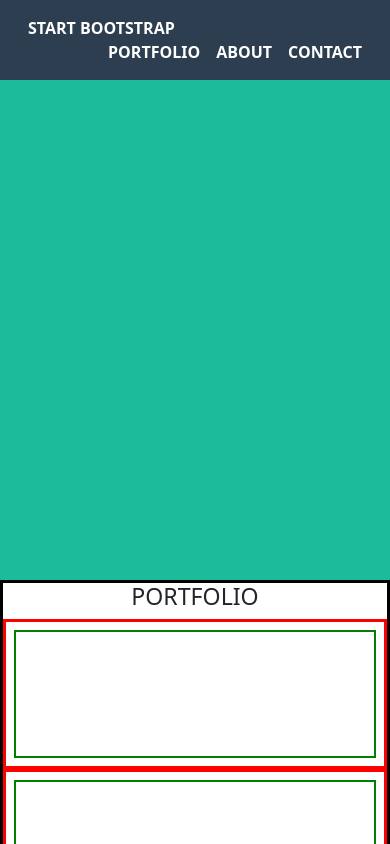
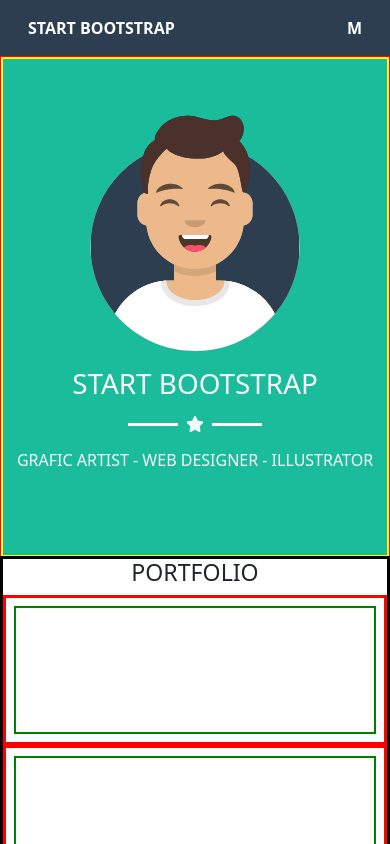
Before and after one commit to RoccoCerro/html-css-bootstrap-freelancer, a plain HTML site: page index.html in a window 390 px wide. Shown: the top 844 px of the page. Drawn offline with nearby package versions, Linux system fonts and the light colour scheme.

Commit message:
FEAT hero

```diff
--- a/css/app.css
+++ b/css/app.css
@@ -3,9 +3,6 @@
 }
 
 /* RESET */
-ul,li,menu {
-    list-style: none;
-}
 
 /* LAYOUT */
 .container_free {
@@ -37,6 +34,18 @@ ul,li,menu {
 .hero {
     background-color: var(--background-hero);
     width: 100%;
+
+    & img {
+        width: 230px;
+    }
+
+    & hr {
+        width: 50px;
+        height: 3px;
+        margin: 0;
+        color: white;
+        opacity: 1;
+    }
 }
 
 /* STYLE ABOUT */
@@ -83,6 +92,10 @@ ul,li,menu {
     }
 }
 
+::placeholder {
+    color: black;
+}
+
 /* STYLE FOOTER */
 .connections {
     background-color: #3A546D;
@@ -97,6 +110,11 @@ ul,li,menu {
 /* DEBUG */
 .debug .hero {
     height: 500px;
+    border: 1px solid red;
+}
+.debug .hero .container-sm {
+    height: 500px;
+    border: solid 2px yellow;
 }
 
 .debug [class^=col] {
--- a/index.html
+++ b/index.html
@@ -7,6 +7,13 @@
     <link href="https://cdn.jsdelivr.net/npm/bootstrap@5.0.2/dist/css/bootstrap.min.css" rel="stylesheet" integrity="sha384-EVSTQN3/azprG1Anm3QDgpJLIm9Nao0Yz1ztcQTwFspd3yD65VohhpuuCOmLASjC" crossorigin="anonymous">
     <title>Bootstrap</title>
     <link rel="stylesheet" href="./css/app.css">
+    <link
+        rel="stylesheet"
+        href="https://cdnjs.cloudflare.com/ajax/libs/font-awesome/6.5.1/css/all.min.css"
+        integrity="sha512-DTOQO9RWCH3ppGqcWaEA1BIZOC6xxalwEsw9c2QQeAIftl+Vegovlnee1c9QX4TctnWMn13TZye+giMm8e2LwA=="
+        crossorigin="anonymous"
+        referrerpolicy="no-referrer"
+    />
 
 </head>
 <body>
@@ -17,21 +24,35 @@
                 <!-- COL START -->
                 <div class="col-auto">START BOOTSTRAP</div>
                 <!-- COL LINK -->
-                <div class="col-auto ms-auto">
-                    <ul class="list-group list-group-horizontal ">
+                <div class="col-auto ms-auto d-none d-sm-block">
+                    <ul class="list-group list-group-horizontal list-unstyled">
                         <li class="header_portfolio">PORTFOLIO</li>
                         <li class="px-3">ABOUT</li>
                         <li class="header_contact">CONTACT</li>
                     </ul>
                 </div>
+                <span class="col-auto d-sm-none ms-auto"> M </span>
             </div>
         </div>
     </header>
     <!-- MAIN -->
     <main class="debug">
         <!-- HERO -->
-        <section class="hero text-center">
-
+        <section class="hero text-center text-light">
+            <div class="container-sm py-5">
+                <img class="mb-3" src="./img/avatar.svg" alt="">
+                <h1 class="mb-3">START BOOTSTRAP</h1>
+                <div class="m_divider d-flex align-items-center justify-content-center gap-2 mb-3">
+                    <hr class="">
+                    <i class="fa-solid fa-star"></i>
+                    <hr class="">
+                </div>
+                <div>
+                    <span>GRAFIC ARTIST - </span>
+                    <span>WEB DESIGNER - </span>
+                    <span>ILLUSTRATOR</span>
+                </div>
+            </div>
         </section>
         <!-- PORTFOLIO -->
         <section class="portfolio">
@@ -101,7 +122,7 @@
         </div>
         <!-- copy -->
         <div class="copy text-center p-3">
-            Copyright Your Website 2019
+            Copyright &copy; Your Website 2019
         </div>
     </footer>
 </body>
```
